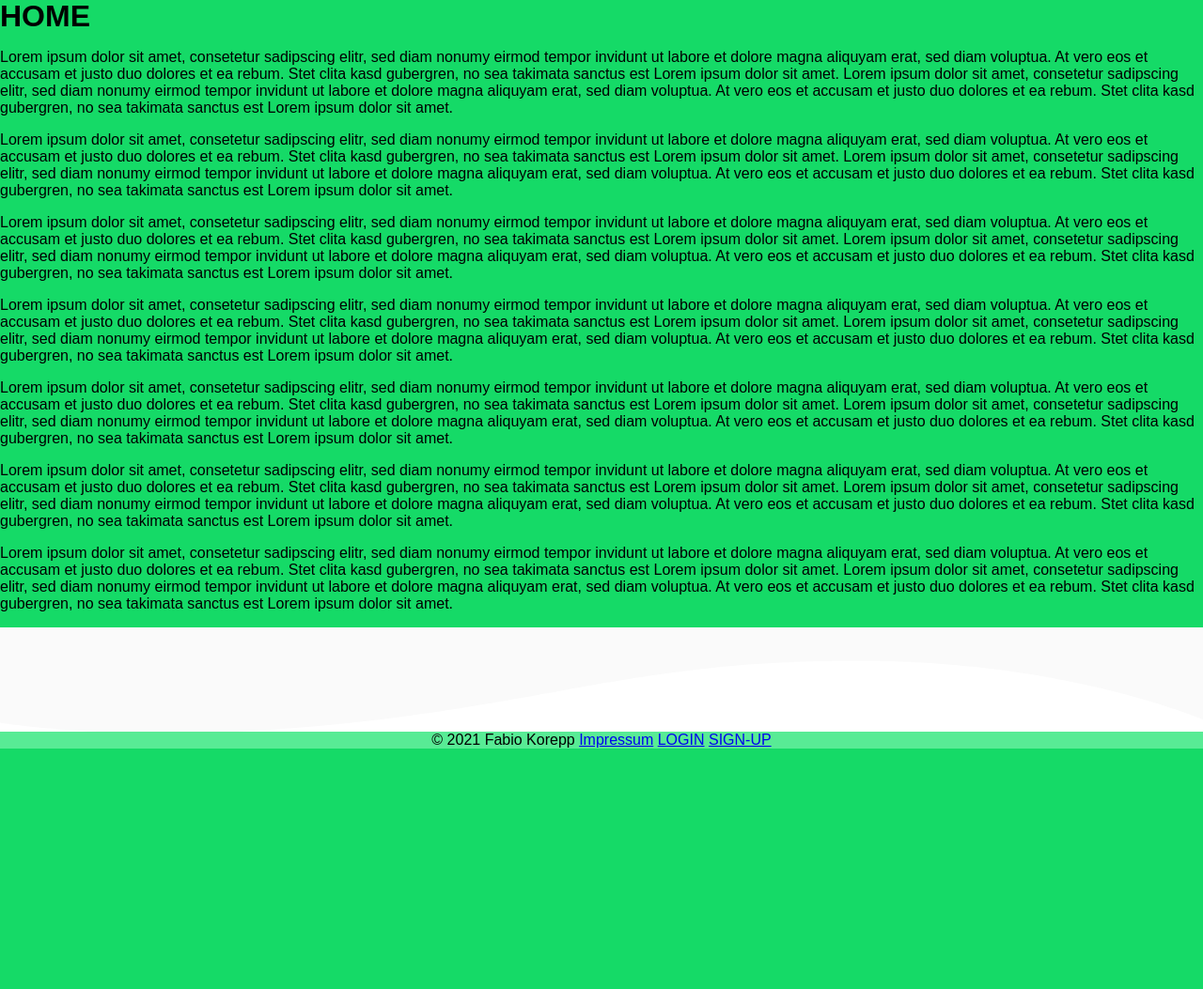
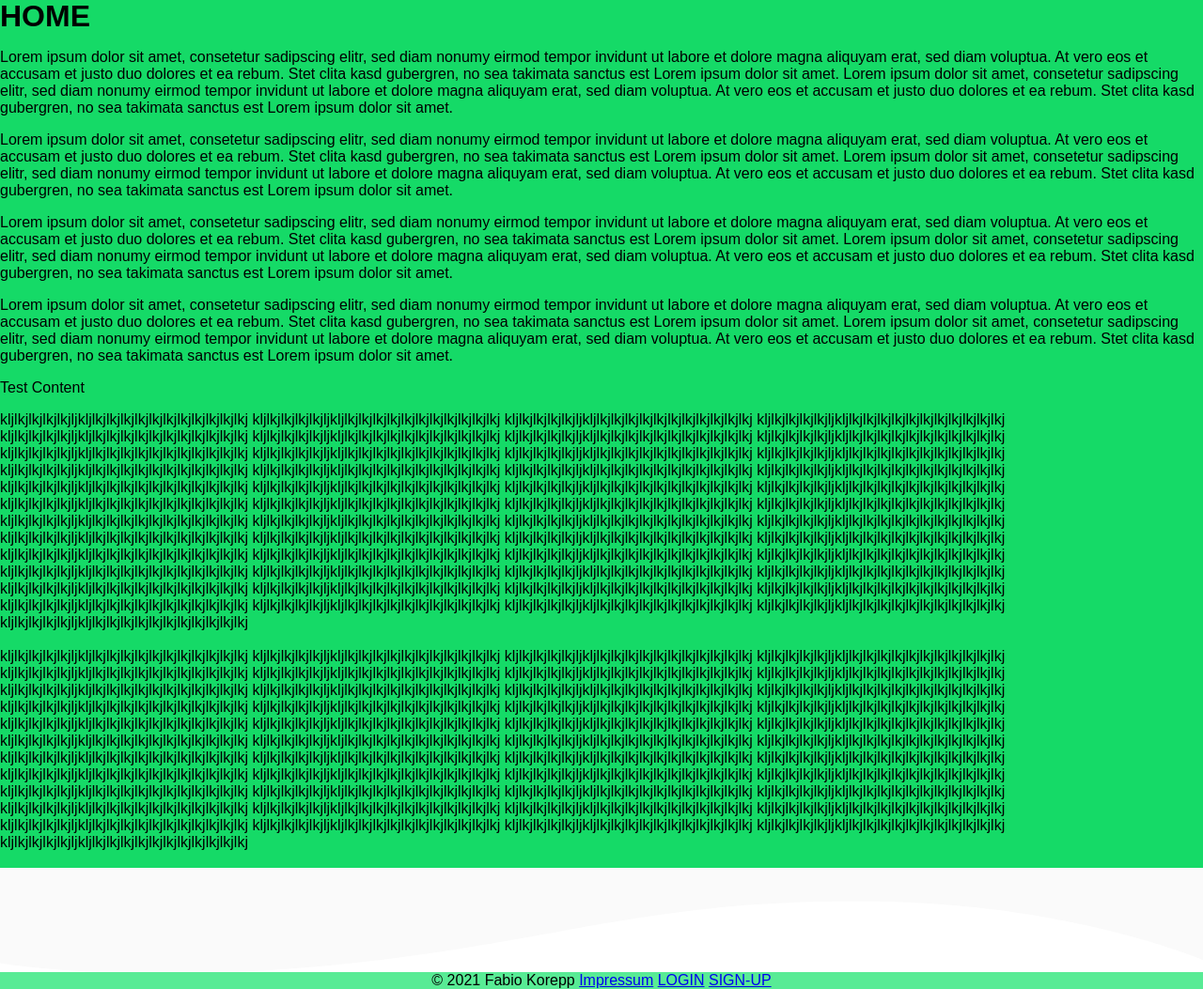
Before and after one commit to The-Broccoli/otowebapp, a Flask app: page / in a window 1280 px wide. Shown: the part 149-1202 px from the top of the page at 94% size. Before the commit the page ends 946 px from the top, so only its background shows below. Run offline with Flask 2, Linux system fonts and the light colour scheme; data comes from the database, SQL or seed files in the repository.

Commit message:
Now shows POST on the home.html

```diff
--- a/website/templates/home.html
+++ b/website/templates/home.html
@@ -19,9 +19,16 @@ Home
 <p>Lorem ipsum dolor sit amet, consetetur sadipscing elitr, sed diam nonumy eirmod tempor invidunt ut labore et dolore magna aliquyam erat, sed diam voluptua. At vero eos et accusam et justo duo dolores et ea rebum. Stet clita kasd gubergren, no sea takimata sanctus est Lorem ipsum dolor sit amet. Lorem ipsum dolor sit amet, consetetur sadipscing elitr, sed diam nonumy eirmod tempor invidunt ut labore et dolore magna aliquyam erat, sed diam voluptua. At vero eos et accusam et justo duo dolores et ea rebum. Stet clita kasd gubergren, no sea takimata sanctus est Lorem ipsum dolor sit amet.</p>
 <p>Lorem ipsum dolor sit amet, consetetur sadipscing elitr, sed diam nonumy eirmod tempor invidunt ut labore et dolore magna aliquyam erat, sed diam voluptua. At vero eos et accusam et justo duo dolores et ea rebum. Stet clita kasd gubergren, no sea takimata sanctus est Lorem ipsum dolor sit amet. Lorem ipsum dolor sit amet, consetetur sadipscing elitr, sed diam nonumy eirmod tempor invidunt ut labore et dolore magna aliquyam erat, sed diam voluptua. At vero eos et accusam et justo duo dolores et ea rebum. Stet clita kasd gubergren, no sea takimata sanctus est Lorem ipsum dolor sit amet.</p>
 <p>Lorem ipsum dolor sit amet, consetetur sadipscing elitr, sed diam nonumy eirmod tempor invidunt ut labore et dolore magna aliquyam erat, sed diam voluptua. At vero eos et accusam et justo duo dolores et ea rebum. Stet clita kasd gubergren, no sea takimata sanctus est Lorem ipsum dolor sit amet. Lorem ipsum dolor sit amet, consetetur sadipscing elitr, sed diam nonumy eirmod tempor invidunt ut labore et dolore magna aliquyam erat, sed diam voluptua. At vero eos et accusam et justo duo dolores et ea rebum. Stet clita kasd gubergren, no sea takimata sanctus est Lorem ipsum dolor sit amet.</p>
-<p>Lorem ipsum dolor sit amet, consetetur sadipscing elitr, sed diam nonumy eirmod tempor invidunt ut labore et dolore magna aliquyam erat, sed diam voluptua. At vero eos et accusam et justo duo dolores et ea rebum. Stet clita kasd gubergren, no sea takimata sanctus est Lorem ipsum dolor sit amet. Lorem ipsum dolor sit amet, consetetur sadipscing elitr, sed diam nonumy eirmod tempor invidunt ut labore et dolore magna aliquyam erat, sed diam voluptua. At vero eos et accusam et justo duo dolores et ea rebum. Stet clita kasd gubergren, no sea takimata sanctus est Lorem ipsum dolor sit amet.</p>
-<p>Lorem ipsum dolor sit amet, consetetur sadipscing elitr, sed diam nonumy eirmod tempor invidunt ut labore et dolore magna aliquyam erat, sed diam voluptua. At vero eos et accusam et justo duo dolores et ea rebum. Stet clita kasd gubergren, no sea takimata sanctus est Lorem ipsum dolor sit amet. Lorem ipsum dolor sit amet, consetetur sadipscing elitr, sed diam nonumy eirmod tempor invidunt ut labore et dolore magna aliquyam erat, sed diam voluptua. At vero eos et accusam et justo duo dolores et ea rebum. Stet clita kasd gubergren, no sea takimata sanctus est Lorem ipsum dolor sit amet.</p>
-<p>Lorem ipsum dolor sit amet, consetetur sadipscing elitr, sed diam nonumy eirmod tempor invidunt ut labore et dolore magna aliquyam erat, sed diam voluptua. At vero eos et accusam et justo duo dolores et ea rebum. Stet clita kasd gubergren, no sea takimata sanctus est Lorem ipsum dolor sit amet. Lorem ipsum dolor sit amet, consetetur sadipscing elitr, sed diam nonumy eirmod tempor invidunt ut labore et dolore magna aliquyam erat, sed diam voluptua. At vero eos et accusam et justo duo dolores et ea rebum. Stet clita kasd gubergren, no sea takimata sanctus est Lorem ipsum dolor sit amet.</p>
+
+<p>Test Content</p>
+<span class="post-container">
+    {% for p in dbpost %}
+        <div>
+            {{ p.data }}
+        </div>
+        <br>
+    {% endfor %}
+</span>
 {% endblock %}
 
 <!-- BLOCK FOOTER-IMG -->
--- a/website/views.py
+++ b/website/views.py
@@ -6,9 +6,11 @@ import json
 
 views = Blueprint('views', __name__)
 
-@views.route('/')
+@views.route('/', methods=['GET'])
 def home():
-    return render_template('home.html', user=current_user)
+    if request.method == 'GET':
+        result = db.session.query(Post).all()
+    return render_template('home.html', user=current_user, dbpost=result)
 
 @views.route('/settings', methods=['GET', 'POST'])
 @login_required
```
Also changed, not shown: 1 other file.
